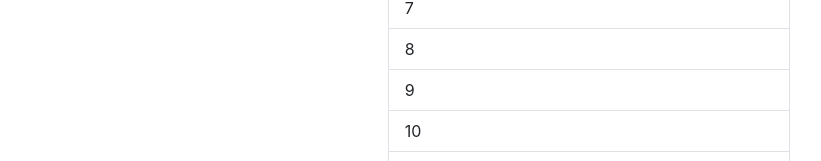
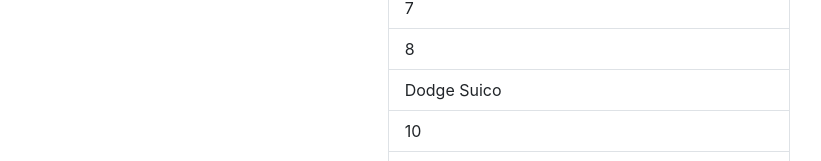
Before and after one commit to suicodave/ExpenseUIDemoReact, a React (Create React App) app: page /Participants in a window 1280 px wide. Shown: the part 339-500 px from the top of the page, without its empty margins (51-872 px from the left). Built offline with nearby package versions, Linux system fonts and the light colour scheme.

Commit message:
dodgecommit

```diff
--- a/src/Participants/ParticiantsList.js
+++ b/src/Participants/ParticiantsList.js
@@ -11,7 +11,7 @@
       <ListGroup.Item>6</ListGroup.Item>
       <ListGroup.Item>7</ListGroup.Item>
       <ListGroup.Item>8</ListGroup.Item>
-      <ListGroup.Item>9</ListGroup.Item>
+      <ListGroup.Item>Dodge Suico</ListGroup.Item>
       <ListGroup.Item>10</ListGroup.Item>
       <ListGroup.Item>11</ListGroup.Item>
       <ListGroup.Item>12</ListGroup.Item>
```
